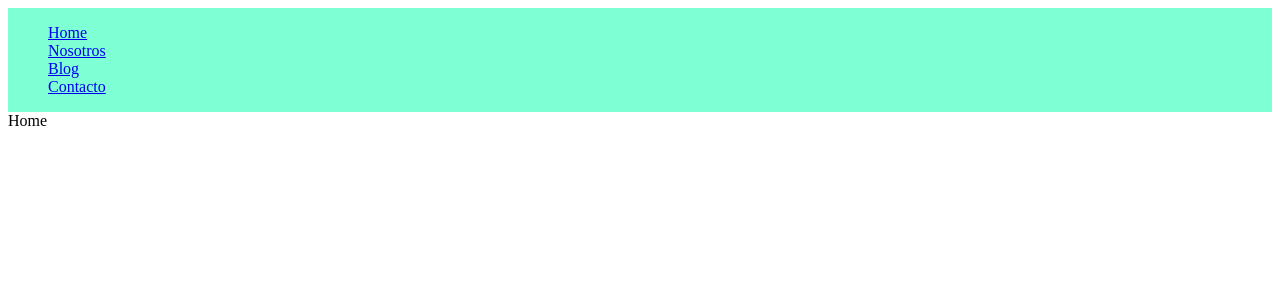
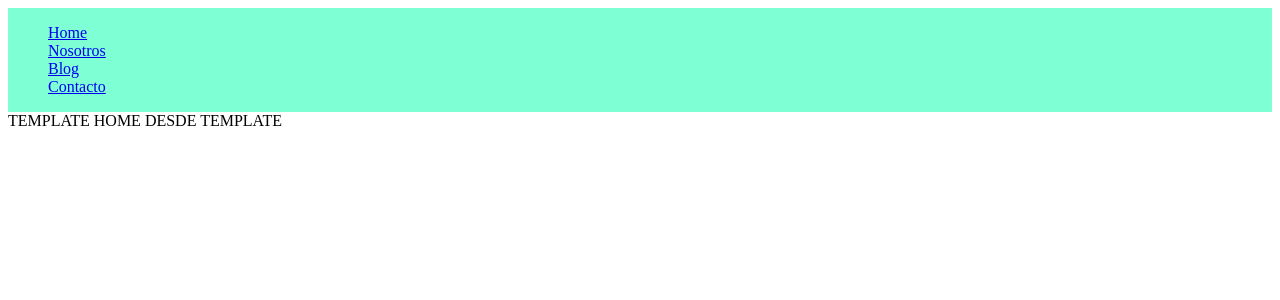
Before and after one commit to Marcovillalva/blog, a React (Create React App) app: page /PageHome in a window 1280 px wide. Shown: the top 300 px of the page. Built offline with nearby package versions, Linux system fonts and the light colour scheme.

Commit message:
Agrego  templates a mis paginas

```diff
--- a/src/Components/Pages/PageBlog.js
+++ b/src/Components/Pages/PageBlog.js
@@ -1,12 +1,13 @@
 import React, { Component } from 'react';
 import BarNav from '../Layout/Barnav';
+import TemplateBlog from '../Templates/TemplateBlog';
 
 class PageBlog extends Component {
     render() {
         return (
             <div>
                 <BarNav/>
-                Blog chinga
+                <TemplateBlog/>
             </div>
         );
     }
--- a/src/Components/Pages/PageContacto.js
+++ b/src/Components/Pages/PageContacto.js
@@ -1,12 +1,13 @@
 import React, { Component } from 'react';
 import BarNav from '../Layout/Barnav';
+import TemplateContacto from '../Templates/TemplateContacto';
 
 class PageContacto extends Component {
     render() {
         return (
             <div>
                 <BarNav/>
-                Contacto
+                <TemplateContacto/>
             </div>
         );
     }
--- a/src/Components/Pages/PageHome.js
+++ b/src/Components/Pages/PageHome.js
@@ -1,12 +1,13 @@
 import React, { Component } from 'react';
 import BarNav from '../Layout/Barnav';
+import TemplateHome from '../Templates/TemplateHome';
 
 class PageHome extends Component {
     render() {
         return (
             <div>
                 <BarNav/>
-                Home
+                <TemplateHome/>
             </div>
         );
     }
--- a/src/Components/Pages/PageNosotros.js
+++ b/src/Components/Pages/PageNosotros.js
@@ -1,12 +1,13 @@
 import React, { Component } from 'react';
 import BarNav from '../Layout/Barnav';
+import TemplateNosotros from '../Templates/TemplateNosotros';
 
 class PageNosotros extends Component {
     render() {
         return (
             <div>
                 <BarNav/>
-                Nosotros
+                <TemplateNosotros/>
             </div>
         );
     }
--- a/src/Components/Templates/TemplateBlog.js
+++ b/src/Components/Templates/TemplateBlog.js
@@ -0,0 +1,13 @@
+import React, { Component } from 'react';
+
+class TemplateBlog extends Component {
+    render() {
+        return (
+            <div>
+                TEMPLATE BLOG DESDE TEPLATEBLOG
+            </div>
+        );
+    }
+}
+
+export default TemplateBlog;
--- a/src/Components/Templates/TemplateContacto.js
+++ b/src/Components/Templates/TemplateContacto.js
@@ -0,0 +1,13 @@
+import React, { Component } from 'react';
+
+class TemplateContacto extends Component {
+    render() {
+        return (
+            <div>
+                TEMPLATE CONTACTO DESDE TEMPLATES
+            </div>
+        );
+    }
+}
+
+export default TemplateContacto;
--- a/src/Components/Templates/TemplateHome.js
+++ b/src/Components/Templates/TemplateHome.js
@@ -0,0 +1,13 @@
+import React, { Component } from 'react';
+
+class TemplateHome extends Component {
+    render() {
+        return (
+            <div>
+                TEMPLATE HOME DESDE TEMPLATE
+            </div>
+        );
+    }
+}
+
+export default TemplateHome;
--- a/src/Components/Templates/TemplateNosotros.js
+++ b/src/Components/Templates/TemplateNosotros.js
@@ -0,0 +1,13 @@
+import React, { Component } from 'react';
+
+class TemplateNosotros extends Component {
+    render() {
+        return (
+            <div>
+                TEMPATE NOSOTROS
+            </div>
+        );
+    }
+}
+
+export default TemplateNosotros;
```
